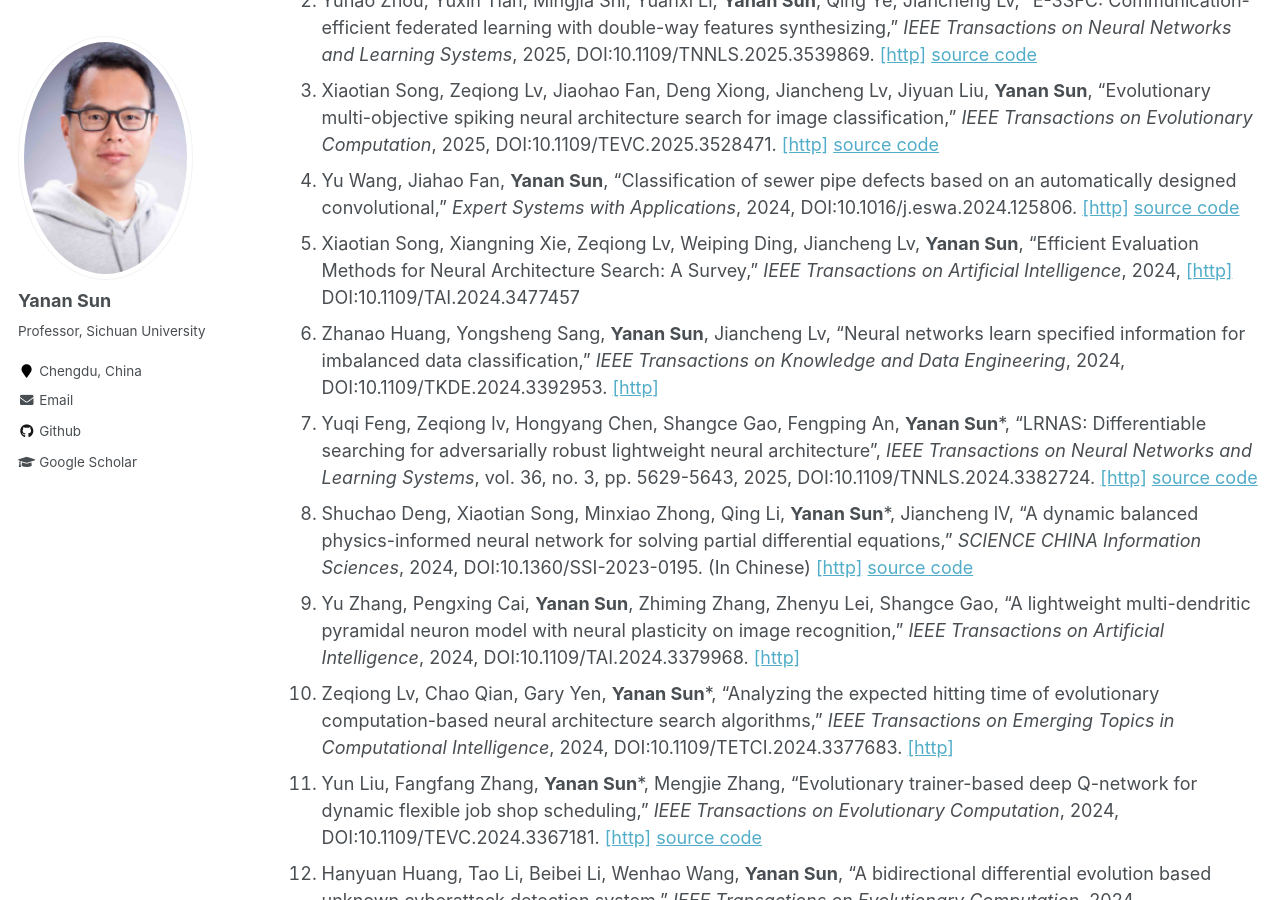
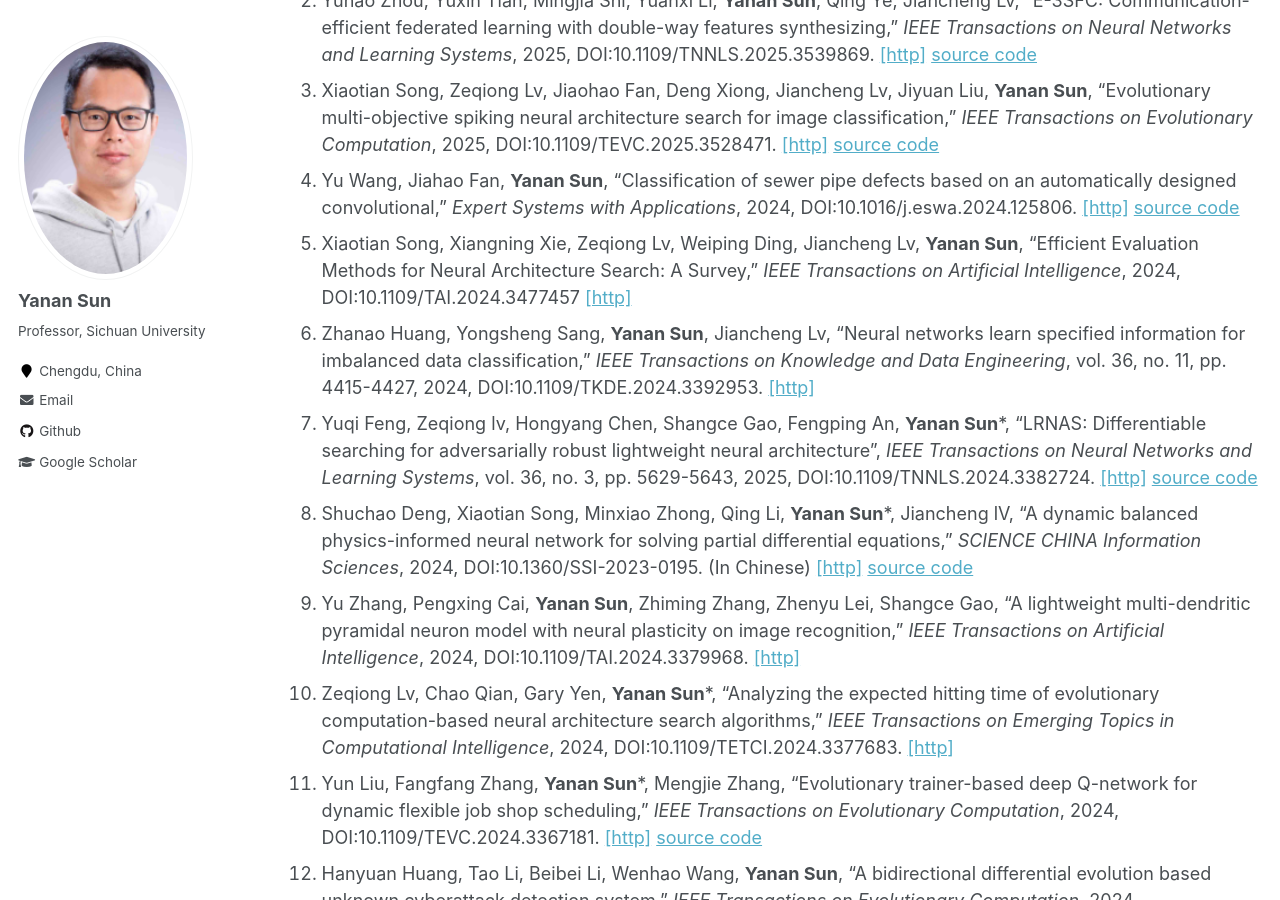
Before and after one commit to yn-sun/yn-sun.github.io, a Jekyll site: the page built from _pages/publications.md, in a window 1280 px wide and 900 px high, scrolled down 672 px. Built offline with Jekyll 4.4.1, drawn with Linux system fonts in a browser that asks for light colours; comment, search, counter and statistics services are not loaded.

Commit message:
Update publications.md

```diff
--- a/_pages/publications.md
+++ b/_pages/publications.md
@@ -15,8 +15,8 @@ author_profile: true
 2. Yuhao Zhou, Yuxin Tian, Mingjia Shi, Yuanxi Li, **Yanan Sun**, Qing Ye, Jiancheng Lv, "E-3SFC: Communication-efficient federated learning with double-way features synthesizing," <i>IEEE Transactions on Neural Networks and Learning Systems</i>, 2025, DOI:10.1109/TNNLS.2025.3539869.  [[http]](https://ieeexplore.ieee.org/abstract/document/10905051) [source code](https://github.com/Soptq/e-3sfc)
 3. Xiaotian Song, Zeqiong Lv, Jiaohao Fan, Deng Xiong, Jiancheng Lv, Jiyuan Liu, **Yanan Sun**, "Evolutionary multi-objective spiking neural architecture search for image classification," <i>IEEE Transactions on Evolutionary Computation</i>, 2025, DOI:10.1109/TEVC.2025.3528471. [[http]](https://ieeexplore.ieee.org/document/10838601)  [source code](https://github.com/songxt3/EMO-SNAS)
 4. Yu Wang, Jiahao Fan, **Yanan Sun**, "Classification of sewer pipe defects based on an automatically designed convolutional," <i>Expert Systems with Applications</i>, 2024, DOI:10.1016/j.eswa.2024.125806. [[http]](https://www.sciencedirect.com/science/article/pii/S0957417424026733)  [source code](https://anonymous.4open.science/r/ASN-26AB/)
-5. Xiaotian Song, Xiangning Xie, Zeqiong Lv, Weiping Ding, Jiancheng Lv, **Yanan Sun**, "Efficient Evaluation Methods for Neural Architecture Search: A Survey," <i>IEEE Transactions on Artificial Intelligence</i>, 2024, [[http]](https://ieeexplore.ieee.org/document/10713213)  DOI:10.1109/TAI.2024.3477457
-6. Zhanao Huang, Yongsheng Sang, **Yanan Sun**, Jiancheng Lv, "Neural networks learn specified information for imbalanced data classification," <i>IEEE Transactions on Knowledge and Data Engineering</i>, 2024, DOI:10.1109/TKDE.2024.3392953. [[http]](https://ieeexplore.ieee.org/abstract/document/10508073)
+5. Xiaotian Song, Xiangning Xie, Zeqiong Lv, Weiping Ding, Jiancheng Lv, **Yanan Sun**, "Efficient Evaluation Methods for Neural Architecture Search: A Survey," <i>IEEE Transactions on Artificial Intelligence</i>, 2024,  DOI:10.1109/TAI.2024.3477457 [[http]](https://ieeexplore.ieee.org/document/10713213)
+6. Zhanao Huang, Yongsheng Sang, **Yanan Sun**, Jiancheng Lv, "Neural networks learn specified information for imbalanced data classification," <i>IEEE Transactions on Knowledge and Data Engineering</i>, vol. 36, no. 11, pp. 4415-4427, 2024, DOI:10.1109/TKDE.2024.3392953. [[http]](https://ieeexplore.ieee.org/abstract/document/10508073)
 7. Yuqi Feng, Zeqiong lv, Hongyang Chen, Shangce Gao, Fengping An, **Yanan Sun***, "LRNAS: Differentiable searching for adversarially robust lightweight neural architecture", <i>IEEE Transactions on Neural Networks and Learning Systems</i>, vol. 36, no. 3, pp. 5629-5643, 2025, DOI:10.1109/TNNLS.2024.3382724. [[http]](https://ieeexplore.ieee.org/document/10490151)  [source code](https://github.com/fyqsama/LRNAS)
 8. Shuchao Deng, Xiaotian Song, Minxiao Zhong, Qing Li, **Yanan Sun***, Jiancheng lV, "A dynamic balanced physics-informed neural network for solving partial differential equations," <i>SCIENCE CHINA Information Sciences</i>, 2024, DOI:10.1360/SSI-2023-0195. (In Chinese) [[http]](http://engine.scichina.com/doi/10.1360/SSI-2023-0195)   [source code](https://github.com/Xiaojiuwo168/DBPINN/)
 9. Yu Zhang, Pengxing Cai, **Yanan Sun**, Zhiming Zhang, Zhenyu Lei, Shangce Gao, "A lightweight multi-dendritic pyramidal neuron model with neural plasticity on image recognition," <i>IEEE Transactions on Artificial Intelligence</i>, 2024, DOI:10.1109/TAI.2024.3379968. [[http]](https://ieeexplore.ieee.org/document/10477771)
```
